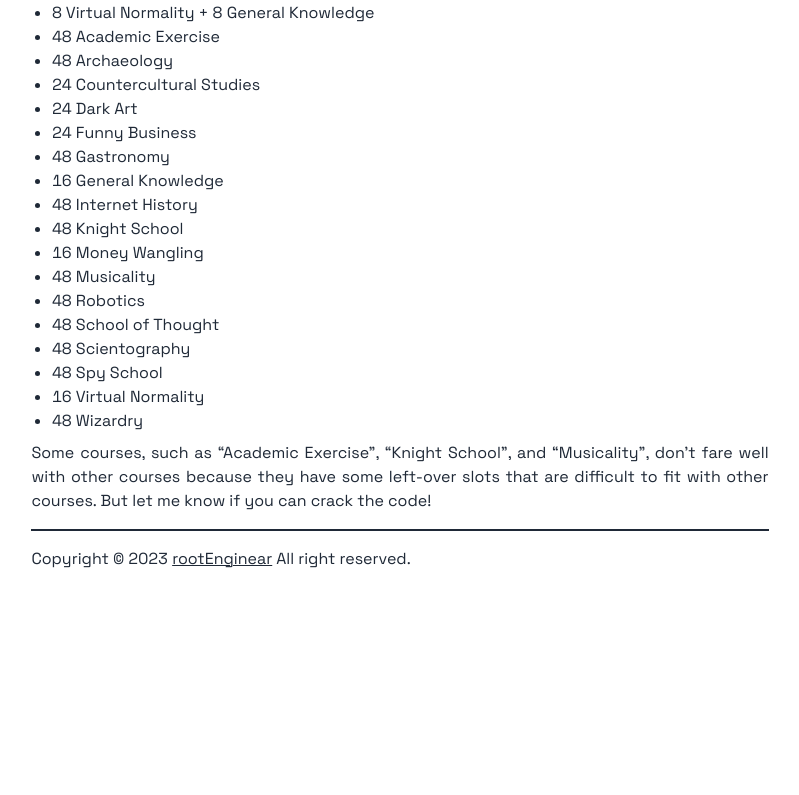
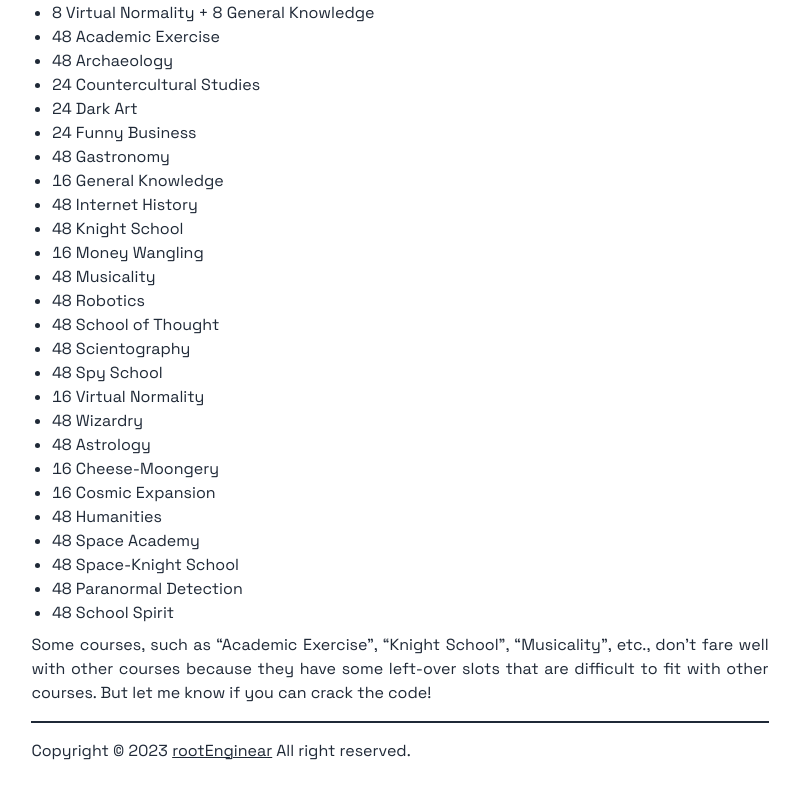
Before and after one commit to rootEnginear/tpc-course-planner, a Next.js app: page / in a window 1280 px wide. Shown: the part 893-1688 px from the top of the page, without its empty margins (240-1039 px from the left). Before the commit the page ends 1496 px from the top, so only its background shows below. Built offline with nearby package versions, Linux system fonts and the light colour scheme.

Commit message:
feat: add self closing amout for new courses

```diff
--- a/src/pages/index.tsx
+++ b/src/pages/index.tsx
@@ -528,10 +528,18 @@
           <li>48 Spy School</li>
           <li>16 Virtual Normality</li>
           <li>48 Wizardry</li>
+          <li>48 Astrology</li>
+          <li>16 Cheese-Moongery</li>
+          <li>16 Cosmic Expansion</li>
+          <li>48 Humanities</li>
+          <li>48 Space Academy</li>
+          <li>48 Space-Knight School</li>
+          <li>48 Paranormal Detection</li>
+          <li>48 School Spirit</li>
         </ul>
         <p>
           Some courses, such as &ldquo;Academic Exercise&rdquo;, &ldquo;Knight
-          School&rdquo;, and &ldquo;Musicality&rdquo;, don&apos;t fare well with other
+          School&rdquo;, &ldquo;Musicality&rdquo;, etc., don&apos;t fare well with other
           courses because they have some left-over slots that are difficult to fit with
           other courses. But let me know if you can crack the code!
         </p>
```
